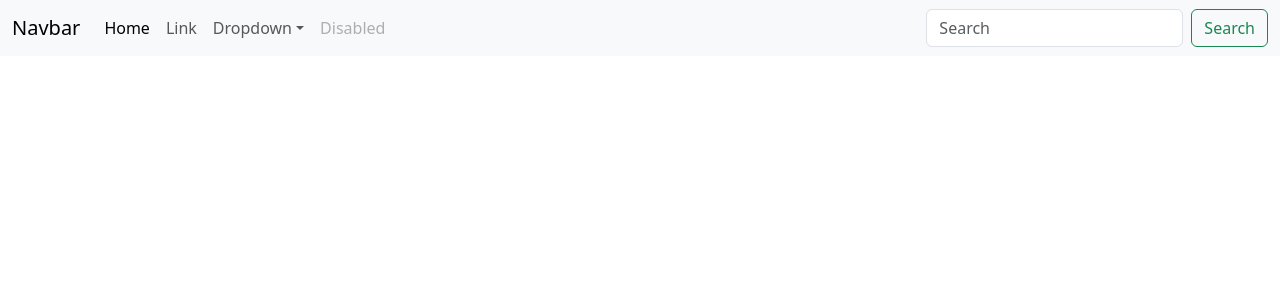
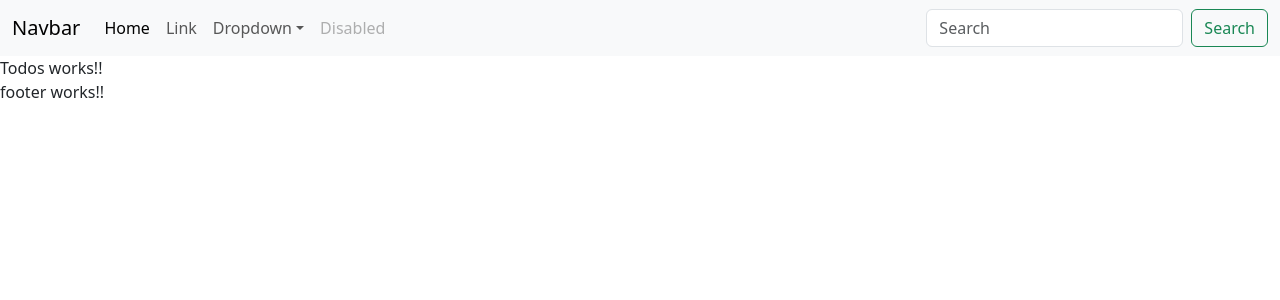
Before and after one commit to Nishantrde/lrn_react, a React (Create React App) app: page / in a window 1280 px wide. Shown: the top 300 px of the page. Built offline with nearby package versions, Linux system fonts and the light colour scheme.

Commit message:
impementing Todos and Footer

```diff
--- a/src/App.js
+++ b/src/App.js
@@ -1,6 +1,8 @@
 import logo from './logo.svg';
 import 'bootstrap/dist/css/bootstrap.min.css';
 import Header from './MyComponenets/Header';
+import Footer from './MyComponenets/Footer';
+import Todos from './MyComponenets/Todos';
 
 import './App.css';
 
@@ -9,6 +11,8 @@ function App() {
   return (
     <>
     <Header/>
+    <Todos/>
+    <Footer/>
     </>
   );
 }
```
